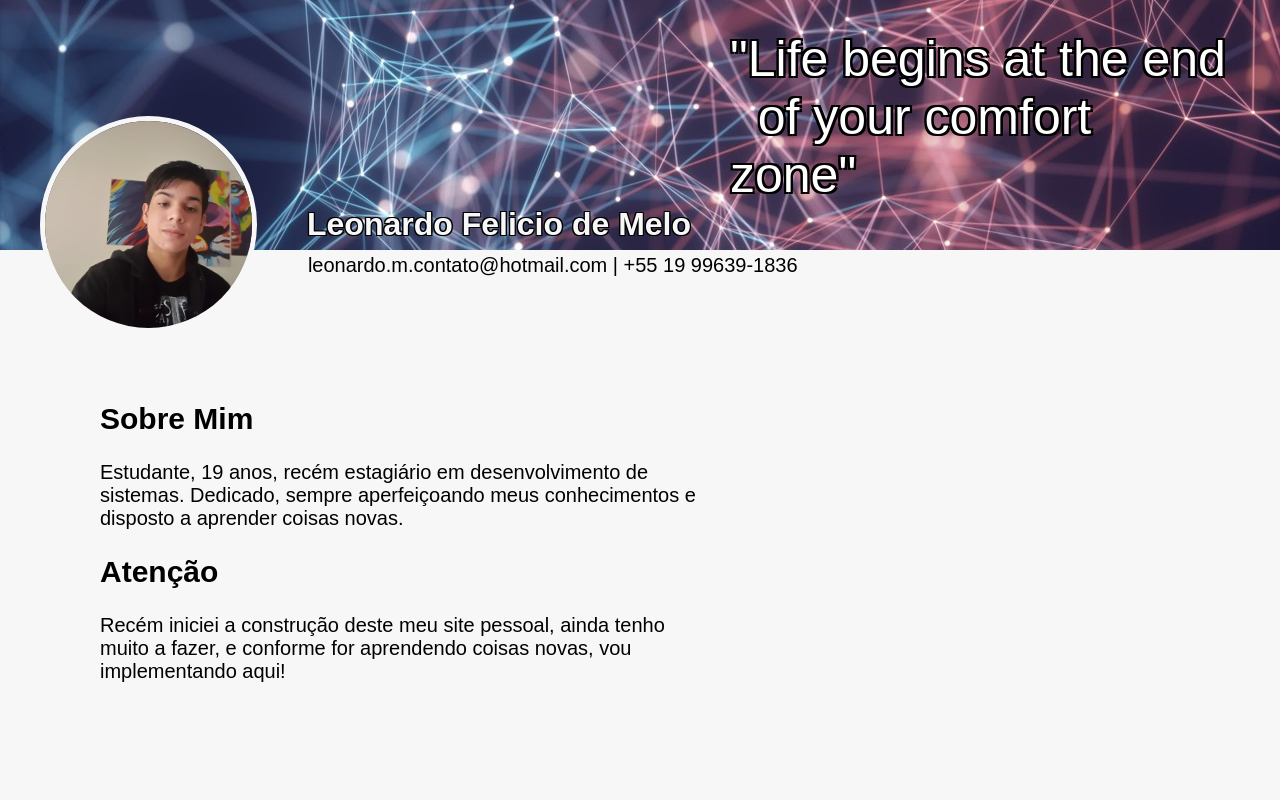
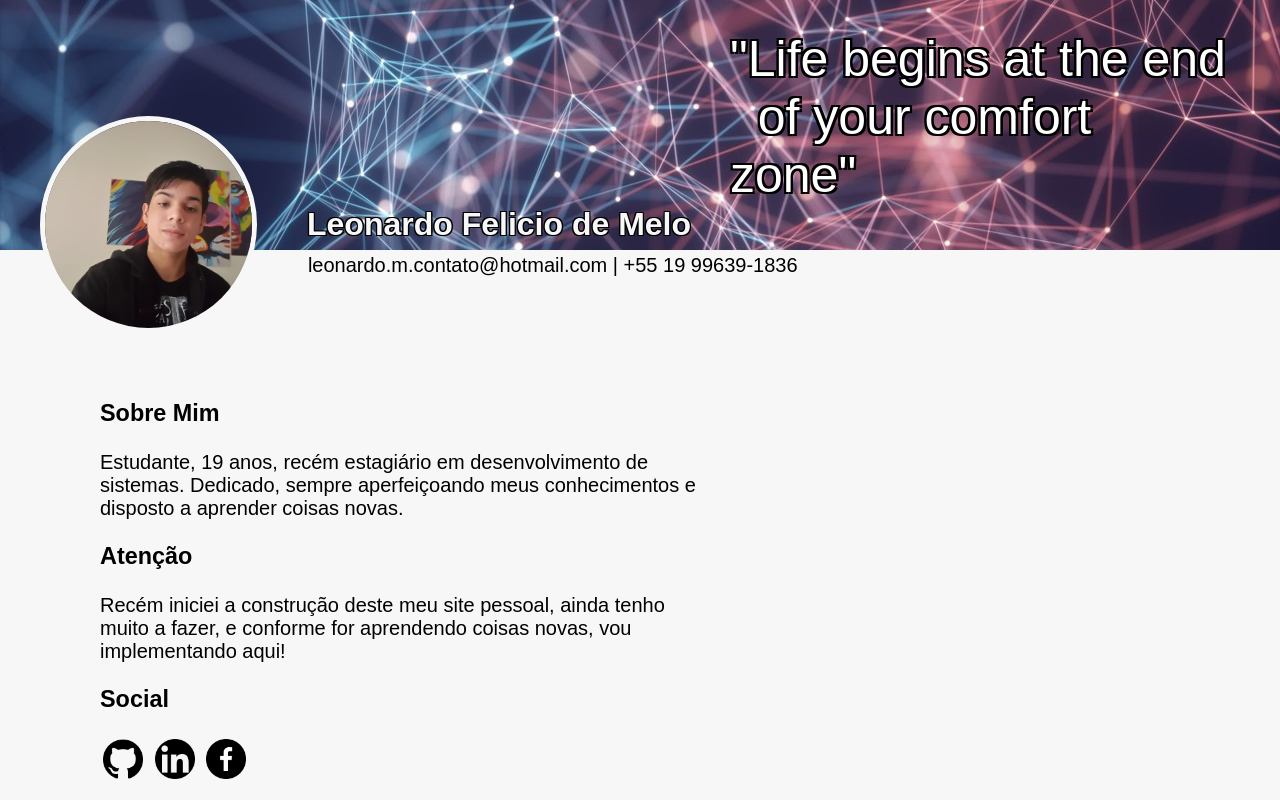
Before and after one commit to LeonardoMelo-dev/leonardoMelo-dev.github.io, a plain HTML site: page index.html in a window 1280 px wide. Drawn offline with Linux system fonts and the light colour scheme.

Commit message:
Icons add

```diff
--- a/index.html
+++ b/index.html
@@ -22,16 +22,29 @@
         </div>
     </div>
     <div class="description">
-        <h2>Sobre Mim</h2>
+        <h3>Sobre Mim</h3>
         <p>
             Estudante, 19 anos, recém estagiário em desenvolvimento de sistemas.
             Dedicado, sempre aperfeiçoando meus conhecimentos e disposto a aprender coisas novas.
         </p>
-        <h2>Atenção</h2>
+        <h3>Atenção</h3>
         <p>
             Recém iniciei a construção deste meu site pessoal, ainda tenho muito a fazer, e conforme for aprendendo coisas novas, vou implementando aqui!
         </p>
+        <h3>Social</h3>
+        <div>
+            <a href="https://github.com/LeonardoMelo-dev" target="_blank"><img src="./icons/IgitHub.png" alt="" class="mini-icon"></a>
+
+            <a href="https://www.linkedin.com/in/leonardo-felicio-de-melo-838b411a7/" target="_blank"><img src="./icons/Ilinkedin.png" alt="" class="mini-icon"></a>
+
+            <a href="https://www.facebook.com/leonardo.melo.9231712/" target="_blank"><img src="./icons/IfaceBook.png" alt="" class="mini-icon"></a>
+
+            <a href=""></a>
+        </div>
     </div>
+
+
+
 
 
 </body>
--- a/style/style.css
+++ b/style/style.css
@@ -71,3 +71,10 @@ body
   padding-left: 100px;
   padding-right: 100px;
 }
+
+.mini-icon
+{
+  text-align: center;
+  width: 40px;
+  padding: 3px;
+}
```
Also changed, not shown: icons/IfaceBook.png (added), icons/IgitHub.jpg (added), icons/IgitHub.png (added), icons/Ilinkedin.png (added).
